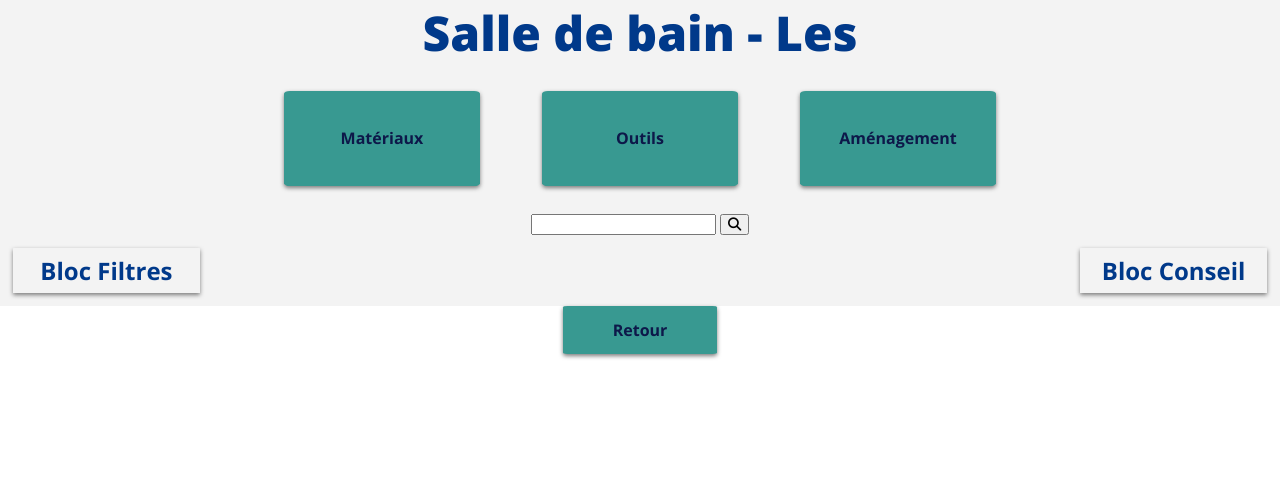
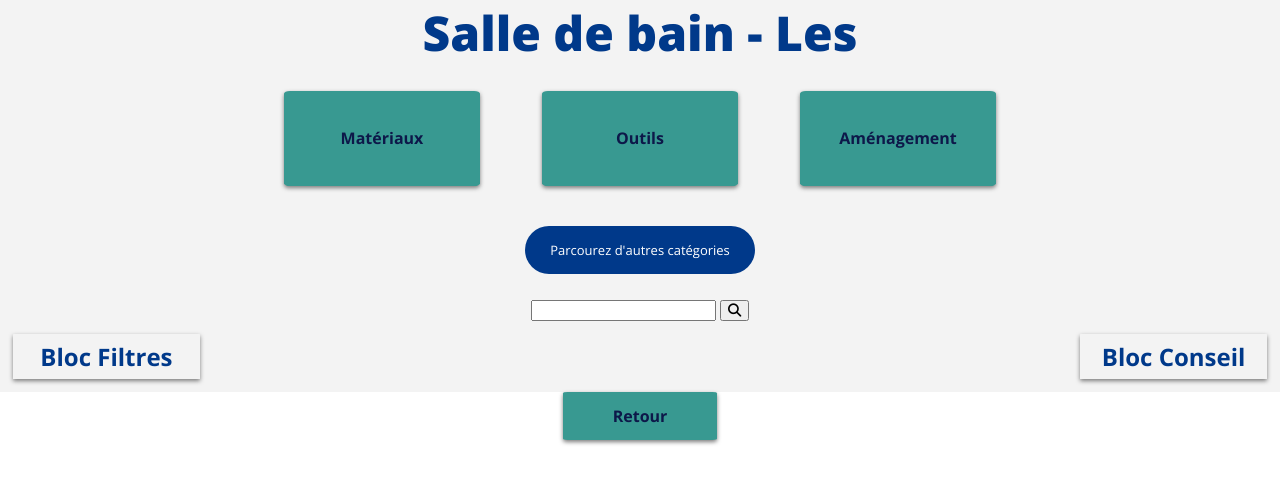
Before and after one commit to Sankatouille/Hackathon-2-ManyMany, a Symfony app: template templates/categorie/show.html.twig in a window 1280 px wide. Shown: the top 484 px of the page. Run offline with Twig, Linux system fonts and the light colour scheme; the template is opened without the code that fills it, so the values that code supplies are empty; form fields are guessed from the names that the template uses; some libraries are stand-ins or nearby versions.

Commit message:
mise en place du bouton parcourez d'autres categories

```diff
--- a/public/css/style.css
+++ b/public/css/style.css
@@ -11,6 +11,26 @@
     display:flex;
     justify-content: center;
     width:100%;
+    margin-top:3%;
+}
+
+.btn-categories a {
+    color: white;
+    background-color: #00398A;
+    padding: 15px 25px;
+    border-radius: 50px;
+    text-align: center;
+    width: 80px;
+    text-decoration: none;
+    font-size:13px;
+}
+
+.btn-categories a:hover{
+    background-color: #0e499c;
+}
+
+.btn-categories {
+    margin-top: 2%;
 }
 
 .left {
@@ -262,7 +282,6 @@ h3 {
 }
 
 #btn-sdb:hover, #btn-salon:hover, #btn-bureau:hover, #btn-chambre:hover, #btn-chambre2:hover {
-#btn-bureau {
     bottom: -16em;
     left: -6em;
 }
--- a/templates/categorie/index.html.twig
+++ b/templates/categorie/index.html.twig
@@ -22,8 +22,8 @@
                 <td>{{ categorie.id }}</td>
                 <td>{{ categorie.nom }}</td>
                 <td>
-                    <a href="{{ path('categorie_show', {'id': categorie.id}) }}">show</a>
-                    <a href="{{ path('categorie_edit', {'id': categorie.id}) }}">edit</a>
+                    {# <a href="{{ path('categorie_show', {'id': categorie.id}) }}">show</a>
+                    <a href="{{ path('categorie_edit', {'id': categorie.id}) }}">edit</a> #}
                 </td>
             </tr>
         {% else %}
--- a/templates/categorie/show.html.twig
+++ b/templates/categorie/show.html.twig
@@ -21,6 +21,10 @@
                 <a href="">Aménagement</a>
             </div>
         </div>
+
+        <center>
+            <div class="btn-categories"> <a href="{{ path('categorie_index') }}">Parcourez d'autres catégories</a></div>
+        </center>
 
         <div class="searchbar">
             {{ form_start(form) }}
@@ -60,7 +64,7 @@
                         {% for produit in sc.produit|slice (1, 5) %}
                             <div class="produit">
                                 <p><img src="{{produit.photo}}" alt="imageproduit"></p>
-                                <p id="produitNom">{{ produit.nom }}</p>
+                                <p id="produitNom">{{ produit.nom|slice (0, 40) }}[...]</p>
                                 <p id="produitPrix">{{ produit.prix }}</p>
                             </div>
                         {% endfor %}
```
Also changed, not shown: src/Controller/ProduitController.php (+42 -38 lines).
